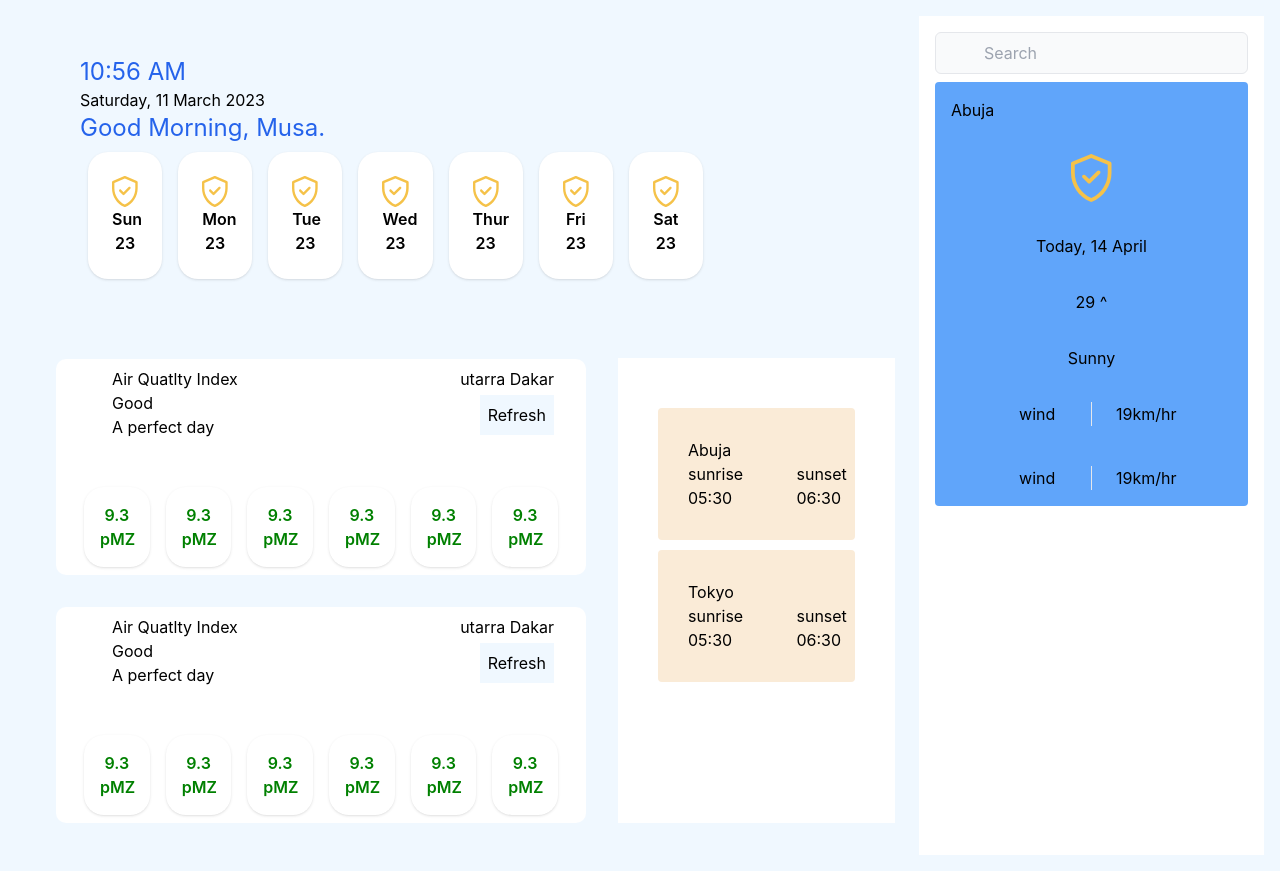
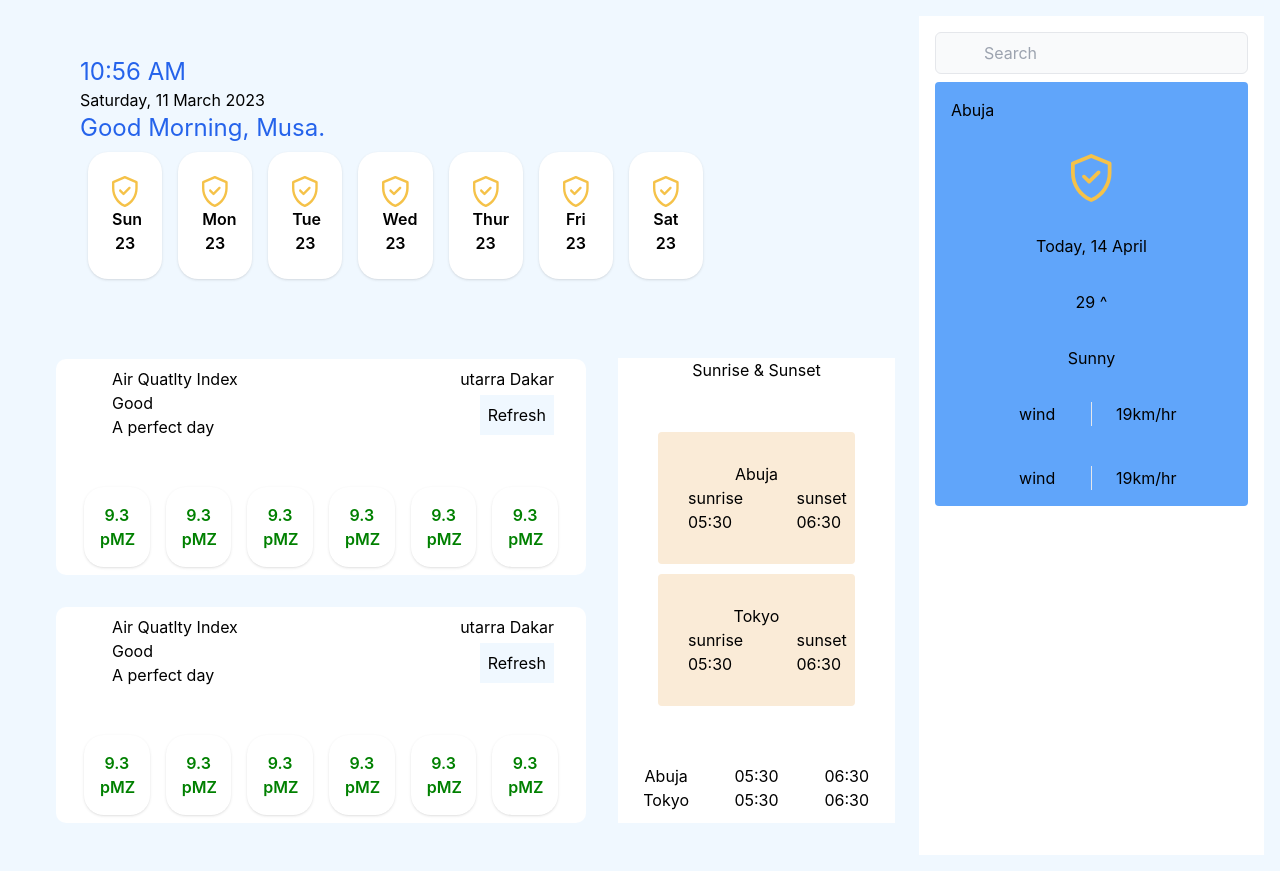
Before and after one commit to musaa99/weather-app, a React (Create React App) app: page / in a window 1280 px wide. Built offline with nearby package versions, Linux system fonts and the light colour scheme.

Commit message:
fix weather branch css

```diff
--- /dev/null
+++ b/src/component/weather/ExtraCityView.jsx
@@ -0,0 +1,24 @@
+import React from 'react'
+import { weatherdata } from '../../assets/weatherdata'
+
+const ExtraCityView = () => {
+  return (
+    <div>
+        <div className=" rounded-[10px] p-2   ">
+          {weatherdata.map((x, index) => (
+            <div
+              key={index}
+              className="grid grid-cols-3 gap-[10px]  "
+            >
+              <div className="whitespace-nowrap ">{x.city}</div>
+              <div className="whitespace-nowrap">{x.sunrise}</div>
+              <div className="whitespace-nowrap">{x.sunset}</div>
+
+            </div>
+          ))}
+        </div>
+    </div>
+  )
+}
+
+export default ExtraCityView
--- a/src/component/weather/SunriseAndSunset.jsx
+++ b/src/component/weather/SunriseAndSunset.jsx
@@ -4,6 +4,7 @@ import React from "react";
 const SunriseAndSunset = ({weatherdata}) => {
   return (
 
+    <>
 <div className=" bg-[antiquewhite] rounded my-[10px] p-[30px]">
     <h1>{weatherdata.city} </h1>
 
@@ -13,6 +14,8 @@ const SunriseAndSunset = ({weatherdata}) => {
 
     </div>
 </div>
+    </>
+
   );
 };
 
--- a/src/component/weather/WeatherCard.jsx
+++ b/src/component/weather/WeatherCard.jsx
@@ -1,16 +1,20 @@
 import React from 'react'
 import { weatherdata } from '../../assets/weatherdata'
+import ExtraCityView from './ExtraCityView'
 import SunriseAndSunset from './SunriseAndSunset'
 
 const WeatherCard = () => {
   return (
-      <div className='bg-white h-[465px] w-full'>
+      <div className='bg-white text-center h-[465px] w-full'>
+    <h1>Sunrise & Sunset</h1>
+
      <div className="p-[40px] ">
        {weatherdata.map((weatherdata) => (
         <SunriseAndSunset key={weatherdata.id} weatherdata={weatherdata}
          />
        ))}
      </div>
+     <ExtraCityView/>
 
       </div>
   )
```
